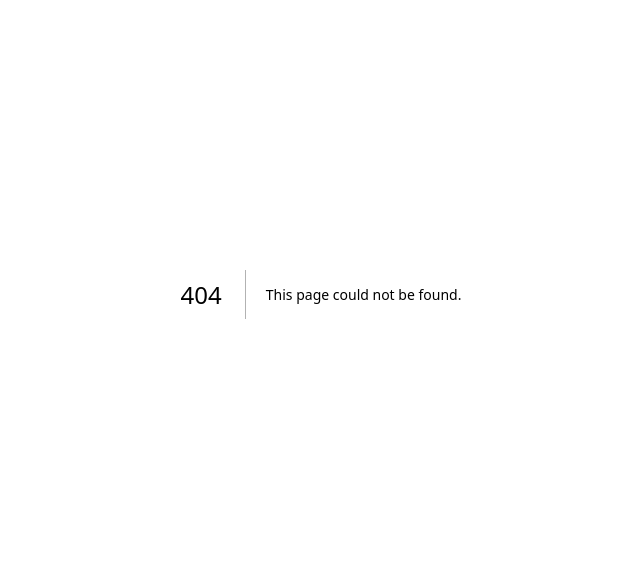
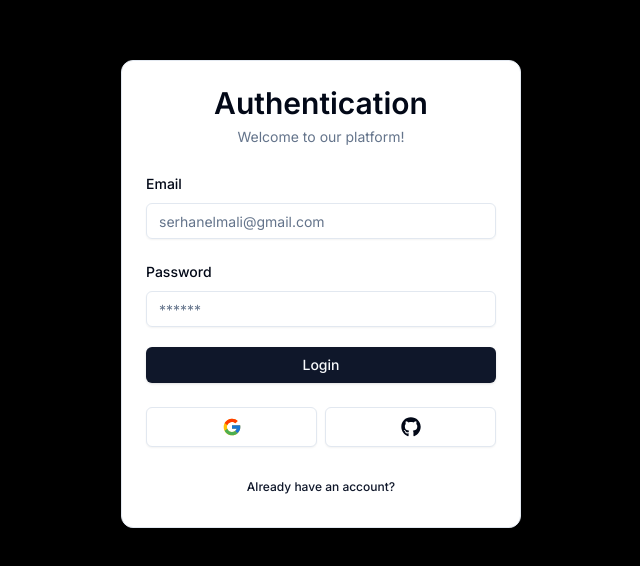
Before and after one commit to serhanelmali/next-auth-v5-boilerplate, a Next.js app: page /auth/register in a window 1280 px wide. Before the commit this address had no page. Shown: the part 106-672 px from the top of the page, without its empty margins (319-959 px from the left). Built offline with nearby package versions, Linux system fonts and the light colour scheme.

Commit message:
feat: Add register page and form component

```diff
--- /dev/null
+++ b/app/auth/register/page.tsx
@@ -0,0 +1,11 @@
+import { RegisterForm } from "@/components/auth/register-form";
+
+const RegisterPage = () => {
+  return (
+    <div className="text-white">
+      <RegisterForm />
+    </div>
+  );
+};
+
+export default RegisterPage;
--- /dev/null
+++ b/components/auth/register-form.tsx
@@ -0,0 +1,96 @@
+"use client";
+
+import { useState, useTransition } from "react";
+import { useForm } from "react-hook-form";
+import * as z from "zod";
+import { zodResolver } from "@hookform/resolvers/zod";
+import {
+  Form,
+  FormControl,
+  FormField,
+  FormLabel,
+  FormItem,
+  FormMessage,
+} from "@/components/ui/form";
+import { Input } from "@/components/ui/input";
+import { CardWrapper } from "@/components/auth/card-wrapper";
+import { Button } from "@/components/ui/button";
+import { RegisterSchema } from "@/schemas";
+import { login } from "@/actions/login";
+import { FormError } from "@/components/form-error";
+import { FormSuccess } from "@/components/form-success";
+
+export const RegisterForm = () => {
+  const form = useForm<z.infer<typeof RegisterSchema>>({
+    resolver: zodResolver(RegisterSchema),
+  });
+  const [isSubmitting, startTransition] = useTransition();
+  const [errorMessage, setErrorMessage] = useState<string | undefined>("");
+  const [successMessage, setSuccessMessage] = useState<string | undefined>("");
+
+  const onSubmit = (values: z.infer<typeof RegisterSchema>) => {
+    startTransition(() => {
+      login(values).then((data) => {
+        setErrorMessage(data.error);
+        setSuccessMessage(data.success);
+      });
+    });
+  };
+
+  return (
+    <CardWrapper
+      headerLabel="Welcome to our platform!"
+      backButtonLabel="Already have an account?"
+      backButtonHref="/auth/login"
+      displaySocial
+    >
+      <Form {...form}>
+        <form
+          onSubmit={form.handleSubmit((values) => onSubmit(values))}
+          className="space-y-5"
+        >
+          <FormField
+            name="email"
+            control={form.control}
+            render={({ field }) => (
+              <FormItem>
+                <FormLabel>Email</FormLabel>
+                <FormControl>
+                  <Input
+                    {...field}
+                    placeholder="serhanelmali@gmail.com"
+                    disabled={isSubmitting}
+                  />
+                </FormControl>
+                <FormMessage />
+              </FormItem>
+            )}
+          />
+          <FormField
+            name="password"
+            control={form.control}
+            render={({ field }) => (
+              <FormItem>
+                <FormLabel>Password</FormLabel>
+                <FormControl>
+                  <Input
+                    {...field}
+                    type="password"
+                    placeholder="******"
+                    disabled={isSubmitting}
+                  />
+                </FormControl>
+                <FormMessage />
+              </FormItem>
+            )}
+          />
+          <FormError message={errorMessage} />
+          <FormSuccess message={successMessage} />
+          <Button className="w-full" type="submit" disabled={isSubmitting}>
+            Login
+          </Button>
+        </form>
+      </Form>
+    </CardWrapper>
+  );
+};
--- a/schemas/index.tsx
+++ b/schemas/index.tsx
@@ -6,3 +6,10 @@ export const LoginSchema = z.object({
     message: "Please fill the password field",
   }),
 });
+
+export const RegisterSchema = z.object({
+  email: z.string().email(),
+  password: z.string().min(6, {
+    message: "Password should be minimum 6 characters",
+  }),
+});
```
Also changed, not shown: app/auth/layout.tsx (renamed from app/auth/login/layout.tsx).
